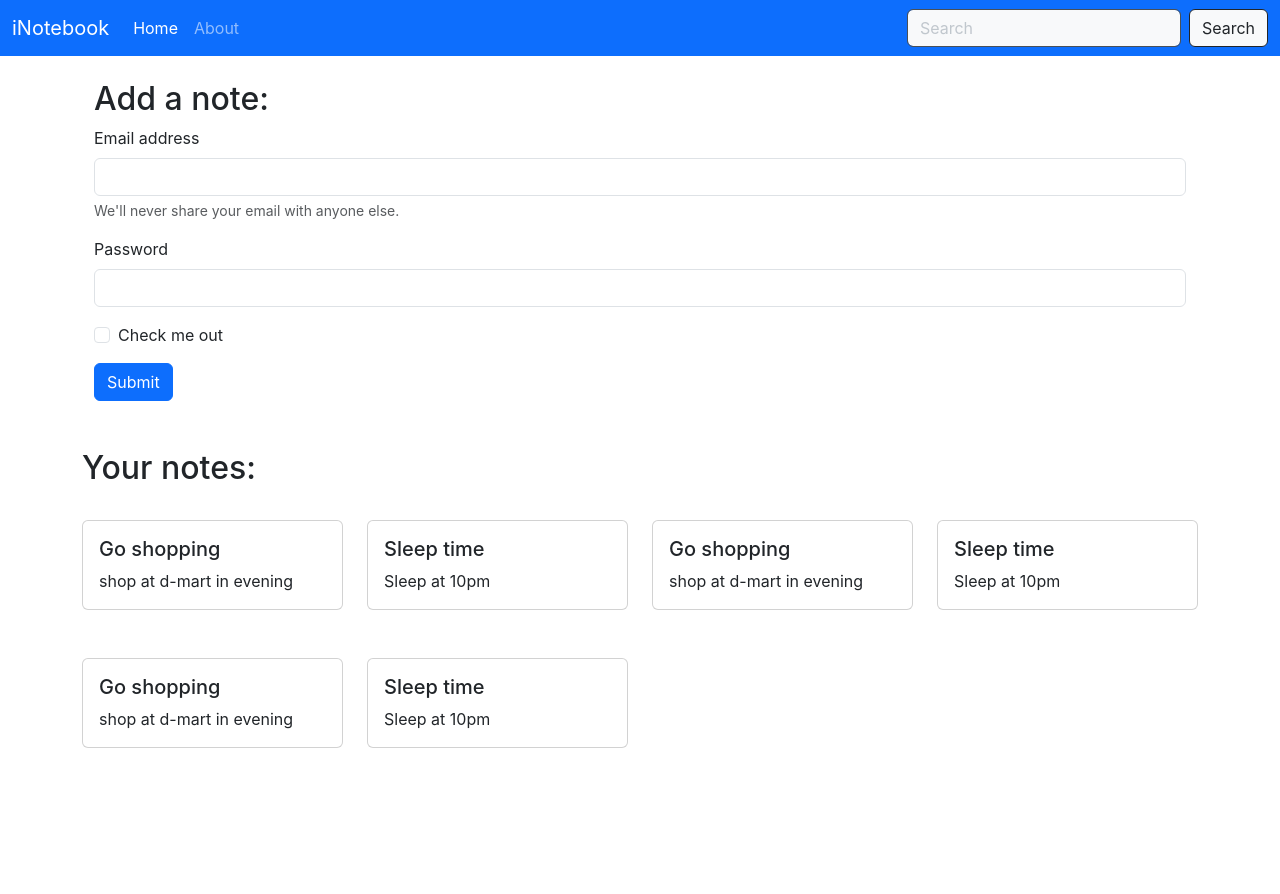
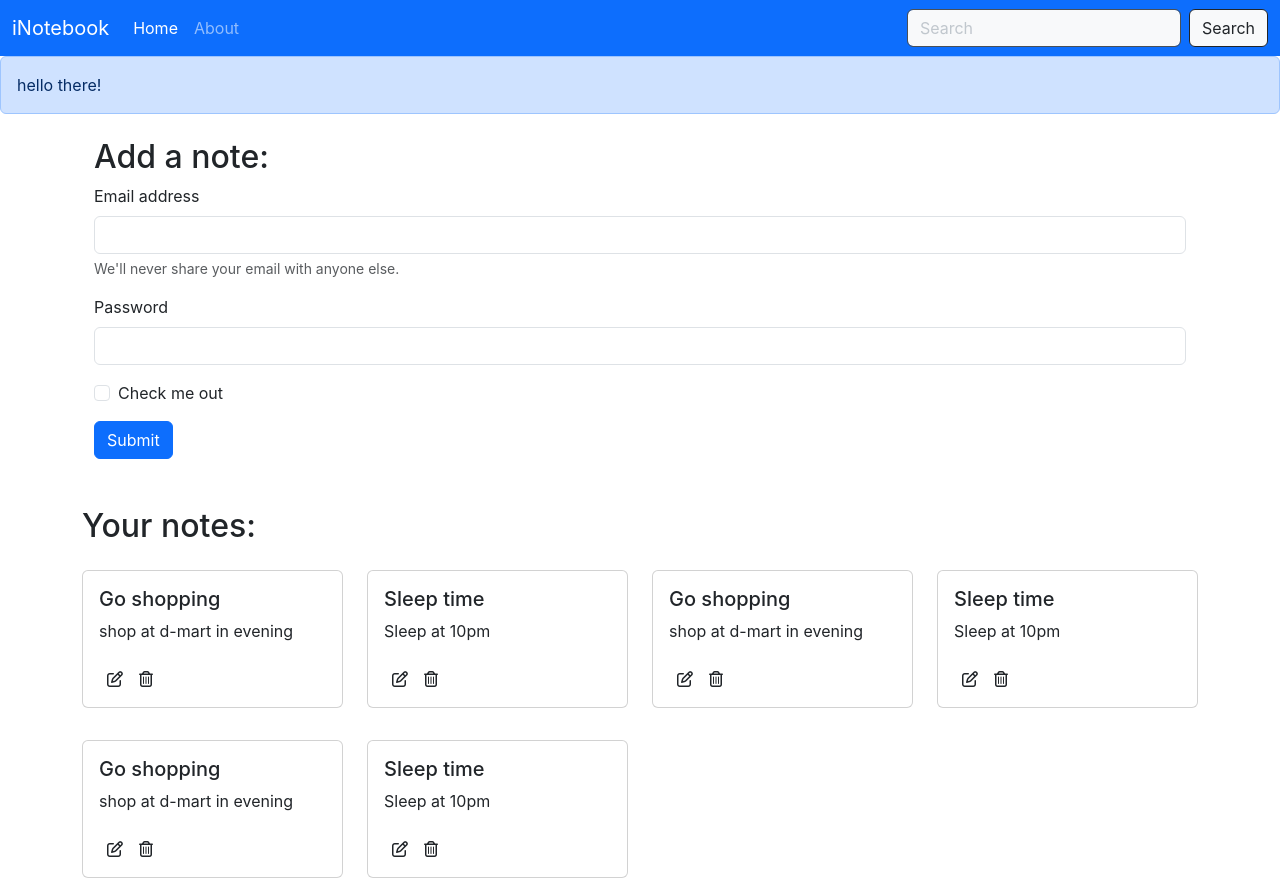
Before and after one commit to MuminBashir/iNotebook-frontend, a React (Create React App) app: page / in a window 1280 px wide. Before the commit the page ends 800 px from the top, so only its background shows below. Built offline with nearby package versions, Linux system fonts and the light colour scheme.

Commit message:
created Alert component and add font-awesome icons

```diff
--- a/public/index.html
+++ b/public/index.html
@@ -26,6 +26,10 @@
     <div id="root"></div>
   </body>
   <script
+    src="https://kit.fontawesome.com/fbb1750af4.js"
+    crossorigin="anonymous"
+  ></script>
+  <script
     src="https://cdn.jsdelivr.net/npm/@popperjs/core@2.11.8/dist/umd/popper.min.js"
     integrity="sha384-I7E8VVD/ismYTF4hNIPjVp/Zjvgyol6VFvRkX/vR+Vc4jQkC+hVqc2pM8ODewa9r"
     crossorigin="anonymous"
--- a/src/App.js
+++ b/src/App.js
@@ -3,12 +3,14 @@ import { BrowserRouter, Routes, Route } from "react-router-dom";
 import Navbar from "./components/Navbar";
 import Home from "./components/Home";
 import About from "./components/About";
+import Alert from "./components/Alert";
 
 function App() {
   return (
     <>
       <BrowserRouter>
         <Navbar />
+        <Alert msg="hello there!" />
         <div className="container">
           <Routes>
             <Route exact path="/" element={<Home />} />
--- /dev/null
+++ b/src/components/Alert.js
@@ -0,0 +1,9 @@
+import React from "react";
+
+export default function Alert(props) {
+  return (
+    <div className="alert alert-primary" role="alert">
+      {props.msg}
+    </div>
+  );
+}
--- a/src/components/NoteItem.js
+++ b/src/components/NoteItem.js
@@ -4,10 +4,14 @@ export default function NoteItem(props) {
   const { note } = props;
   return (
     <div className="col-md-3">
-      <div className="card my-4">
+      <div className="card my-3">
         <div className="card-body">
           <h5 className="card-title">{note.title}</h5>
-          <p className="card-text">{note.description}</p>
+          <p className="card-text mb-4">{note.description}</p>
+          <div>
+            <i className="fa-regular fa-pen-to-square mx-2"></i>
+            <i className="fa-regular fa-trash-can mx-2"></i>
+          </div>
         </div>
       </div>
     </div>
--- a/src/components/Notes.js
+++ b/src/components/Notes.js
@@ -9,7 +9,7 @@ export default function Notes() {
     <div className="row mt-5">
       <h2>Your notes:</h2>
       {notes.map((note) => {
-        return <NoteItem note={note} />;
+        return <NoteItem note={note} key={note._id} />;
       })}
     </div>
   );
--- a/src/context/notes/NoteState.js
+++ b/src/context/notes/NoteState.js
@@ -4,7 +4,7 @@ import { useState } from "react";
 const NoteState = (props) => {
   const initialNotes = [
     {
-      _id: "64908ecefc4f9aad0b74c82c",
+      _id: "64908ecefc4f9aad0b74c82ca",
       user: "648f18f134bec0f99c0a49de",
       title: "Go shopping",
       description: "shop at d-mart in evening",
@@ -13,7 +13,7 @@ const NoteState = (props) => {
       __v: 0,
     },
     {
-      _id: "64908eedfc4f9aad0b74c82e",
+      _id: "64908eedfc4f9aad0b74c82ea",
       user: "648f18f134bec0f99c0a49de",
       title: "Sleep time",
       description: "Sleep at 10pm",
@@ -40,7 +40,7 @@ const NoteState = (props) => {
       __v: 0,
     },
     {
-      _id: "64908ecefc4f9aad0b74c82c",
+      _id: "64908ecefc4f9aad0b74c82cc",
       user: "648f18f134bec0f99c0a49de",
       title: "Go shopping",
       description: "shop at d-mart in evening",
@@ -49,7 +49,7 @@ const NoteState = (props) => {
       __v: 0,
     },
     {
-      _id: "64908eedfc4f9aad0b74c82e",
+      _id: "64908eedfc4f9aad0b74c82ec",
       user: "648f18f134bec0f99c0a49de",
       title: "Sleep time",
       description: "Sleep at 10pm",
--- a/src/index.css
+++ b/src/index.css
@@ -11,3 +11,7 @@ code {
   font-family: source-code-pro, Menlo, Monaco, Consolas, 'Courier New',
     monospace;
 }
+
+i{
+  cursor: pointer;
+}
```
